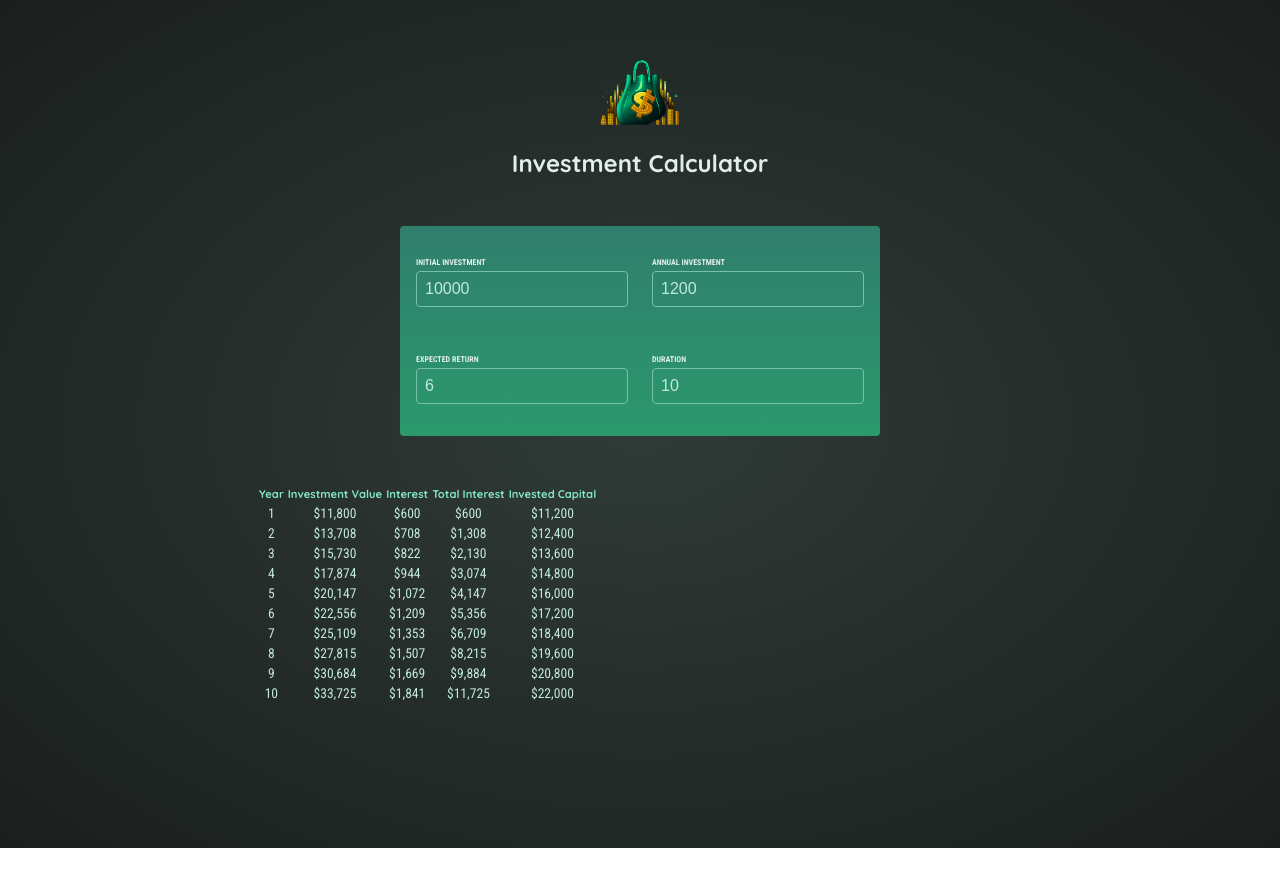
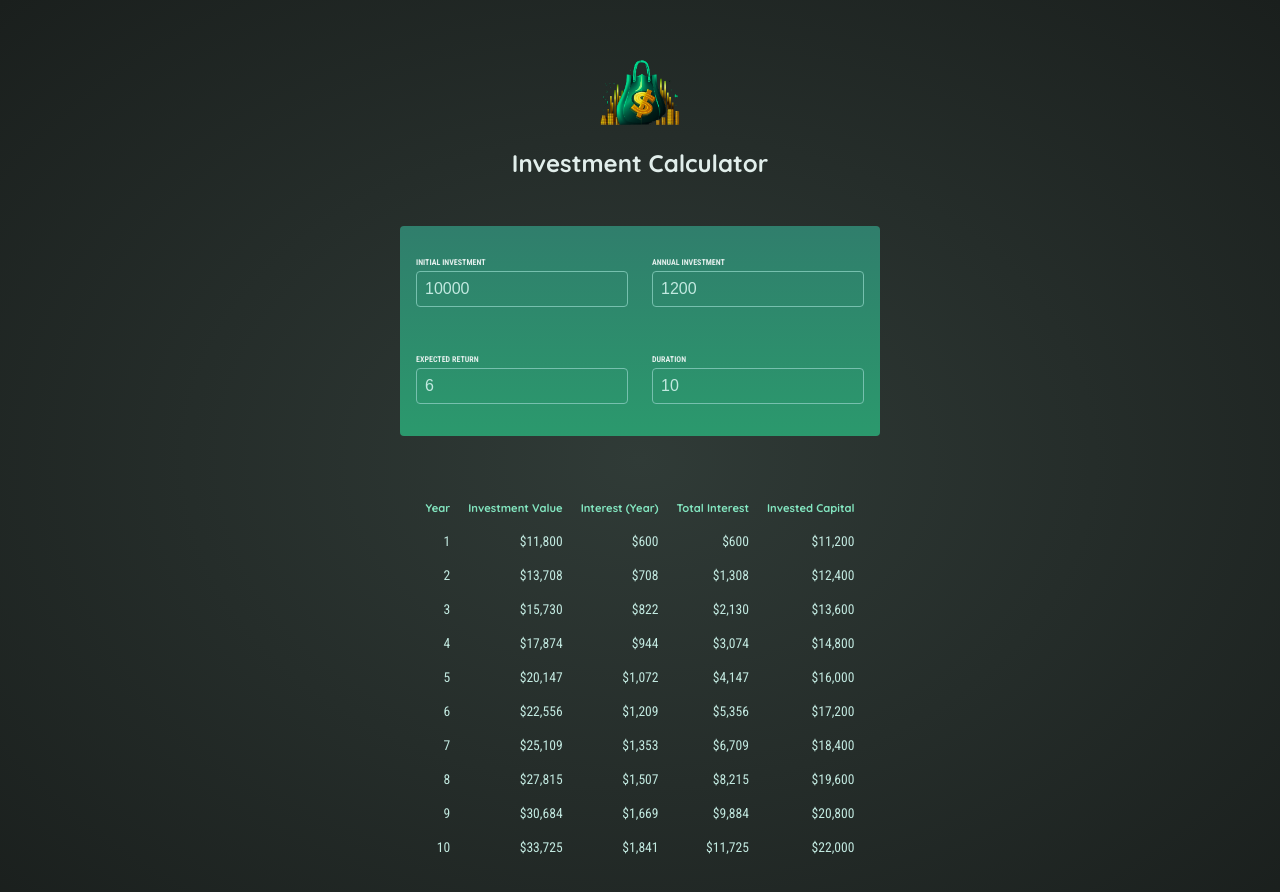
Before and after one commit to allThatSmoke/investment-calc, a React (Vite) app: page / in a window 1280 px wide. Shown: the top 892 px of the page. Before the commit the page ends 848 px from the top, so only its background shows below. Built offline with nearby package versions, Linux system fonts and the light colour scheme.

Commit message:
Final clean-up and error checking

```diff
--- a/src/App.jsx
+++ b/src/App.jsx
@@ -2,9 +2,7 @@ import { useState } from 'react';
 
 import Header from './components/Header'
 import UserInput from './components/UserInput'
-import Result from './components/Result'
-
-import { calculateInvestmentResults } from './util/investment';
+import Results from './components/Results'
 
 const INITIAL_PARAMS = {
 	initialInvestment: 10000,
@@ -21,6 +19,9 @@ function App() {
     duration: 10
   })
 
+  const inputIsValid = (investmentParams.duration >= 1);
+
+
 	function handleChange(inputIdentifier, newValue){
 		setInvestmentParams((prevParams) => {
 			return {
@@ -30,15 +31,12 @@ function App() {
 		})
 	}
 
-  const investmentResultsArray = calculateInvestmentResults(investmentParams);
-  console.log(investmentParams);
-  console.log(investmentResultsArray);
-
   return (
     <>
       <Header />
-      <UserInput handleChange={handleChange} investmentParams={investmentParams} />
-      <Result tableDataArray={investmentResultsArray}/>
+      <UserInput onChange={handleChange} investmentParams={investmentParams} />
+      {!inputIsValid && <p className="center">Please enter a duration greater than zero.</p>}
+      {inputIsValid && <Results userData={investmentParams}/>}
     </>
   )
 }
--- a/src/components/Result.jsx
+++ /dev/null
@@ -1,57 +0,0 @@
-import { formatter } from "../util/investment"
-
-export default function Result({tableDataArray}){
-	// make new copy of tableDataArray
-	let updatedDataArray = [...tableDataArray];
-	console.log(tableDataArray);
-	console.log(updatedDataArray);
-
-	//console.log(updatedDataArray);
-	// update first year of updatedDataArray
-	updatedDataArray[0] = {
-		...updatedDataArray[0],
-		totalInterest: updatedDataArray[0].interest,
-		investedCapital: updatedDataArray[0].valueEndOfYear - updatedDataArray[0].interest
-	}
-
-	// add total interest calcs
-	for (let i = 1; i < updatedDataArray.length; i++ ){
-		updatedDataArray[i] = {
-			...updatedDataArray[i],
-			totalInterest: updatedDataArray[i].interest + updatedDataArray[i-1].totalInterest
-		}
-
-		// add investedValued calcs
-		updatedDataArray[i] = {
-			...updatedDataArray[i],
-			investedCapital: updatedDataArray[i].valueEndOfYear - updatedDataArray[i].totalInterest
-		}
-	}
-
-	return(
-		<section id="result">
-			<table className="center">
-				<thead>
-					<tr >
-						<th>Year</th>
-						<th>Investment Value</th>
-						<th>Interest</th>
-						<th>Total Interest</th>
-						<th>Invested Capital</th>
-					</tr>
-				</thead>
-				<tbody>
-					{updatedDataArray.map((row) =>
-						<tr key={row.year}>
-							<td>{row.year}</td>
-							<td>{formatter.format(row.valueEndOfYear)}</td>
-							<td>{formatter.format(row.interest)}</td>
-							<td>{formatter.format(row.totalInterest)}</td>
-							<td>{formatter.format(row.investedCapital)}</td>
-						</tr>)
-					}
-				</tbody>
-			</table>
-		</section>
-	)
-}
--- /dev/null
+++ b/src/components/Results.jsx
@@ -0,0 +1,40 @@
+import { calculateInvestmentResults, formatter } from "../util/investment"
+
+export default function Results({userData}){
+	let investmentArray = calculateInvestmentResults(userData);
+
+	return(
+		<table id="result">
+			<thead>
+				<tr >
+					<th>Year</th>
+					<th>Investment Value</th>
+					<th>Interest (Year)</th>
+					<th>Total Interest</th>
+					<th>Invested Capital</th>
+				</tr>
+			</thead>
+			<tbody>
+				{investmentArray.map((yearData) => {
+					const totalInterest =
+						yearData.valueEndOfYear -
+						yearData.annualInvestment * yearData.year -
+						userData.initialInvestment
+
+					const investedCapital =
+						userData.initialInvestment +
+						yearData.annualInvestment * yearData.year
+
+					return(
+						<tr key={yearData.year}>
+							<td>{yearData.year}</td>
+							<td>{formatter.format(yearData.valueEndOfYear)}</td>
+							<td>{formatter.format(yearData.interest)}</td>
+							<td>{formatter.format(totalInterest)}</td>
+							<td>{formatter.format(investedCapital)}</td>
+						</tr>)})
+				}
+			</tbody>
+		</table>
+	)
+}
--- a/src/components/UserInput.jsx
+++ b/src/components/UserInput.jsx
@@ -1,6 +1,4 @@
-export default function UserInput({handleChange, investmentParams}){
-
-
+export default function UserInput({onChange, investmentParams}){
 	return (
 		<>
 		<section id="user-input" >
@@ -11,7 +9,7 @@ export default function UserInput({handleChange, investmentParams}){
 					  type="number"
 					  required
 					  value={investmentParams.initialInvestment}
-					  onChange={(event)=>handleChange("initialInvestment", event.target.valueAsNumber)}>
+					  onChange={(event)=>onChange("initialInvestment", event.target.valueAsNumber)}>
 					</input>
 				</p>
 				<p>
@@ -20,7 +18,7 @@ export default function UserInput({handleChange, investmentParams}){
 					  type="number"
 					  required
 					  value={investmentParams.annualInvestment}
-					  onChange={(event)=>handleChange("annualInvestment", event.target.valueAsNumber)}>
+					  onChange={(event)=>onChange("annualInvestment", event.target.valueAsNumber)}>
 					</input>
 				</p>
 			</div>
@@ -32,7 +30,7 @@ export default function UserInput({handleChange, investmentParams}){
 					  type="number"
 					  required
 					  value={investmentParams.expectedReturn}
-					  onChange={(event)=>handleChange("expectedReturn", event.target.valueAsNumber)}></input>
+					  onChange={(event)=>onChange("expectedReturn", event.target.valueAsNumber)}></input>
 				</p>
 				<p>
 					<label>Duration</label>
@@ -40,7 +38,7 @@ export default function UserInput({handleChange, investmentParams}){
 					  type="number"
 					  required
 					  value={investmentParams.duration}
-					  onChange={(event)=>handleChange("duration", event.target.valueAsNumber)}></input>
+					  onChange={(event)=>onChange("duration", event.target.valueAsNumber)}></input>
 				</p>
 			</div>
 		</section>
```
